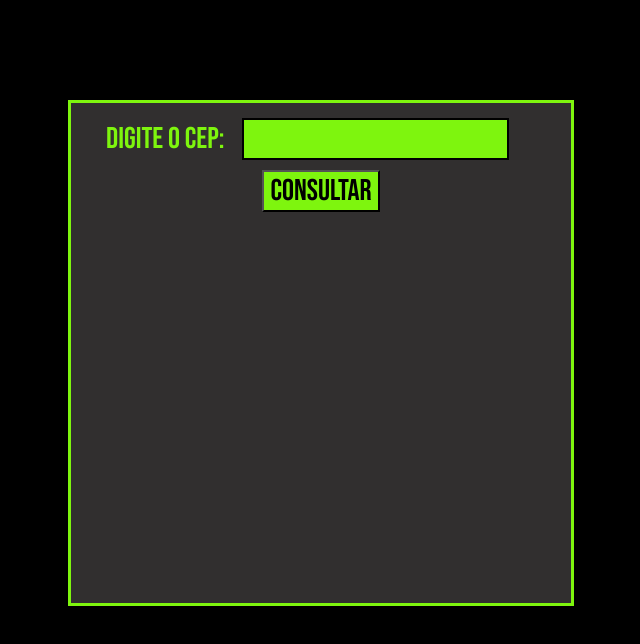
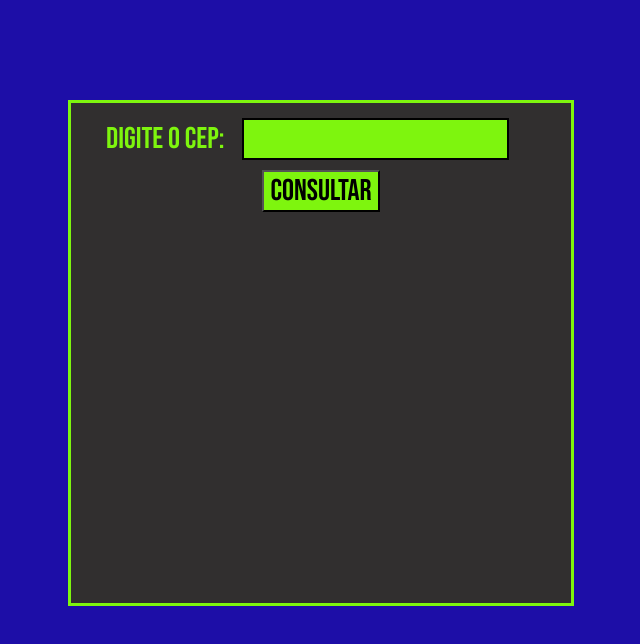
Before and after one commit to AllysonOliveiraSouza/ConsultaCEPJS, a plain HTML site: page index.html in a window 1280 px wide. Shown: the whole page, without its empty margins (319-959 px from the left). Drawn offline with Linux system fonts and the light colour scheme.

Commit message:
Alterado a cor de background para azul

```diff
--- a/style.css
+++ b/style.css
@@ -1,5 +1,5 @@
 body {
-    background-color: black;
+    background-color: rgb(29, 14, 167);
     font-family: 'Bebas Neue', sans-serif;
     color: rgb(126, 245, 14);
 
```
